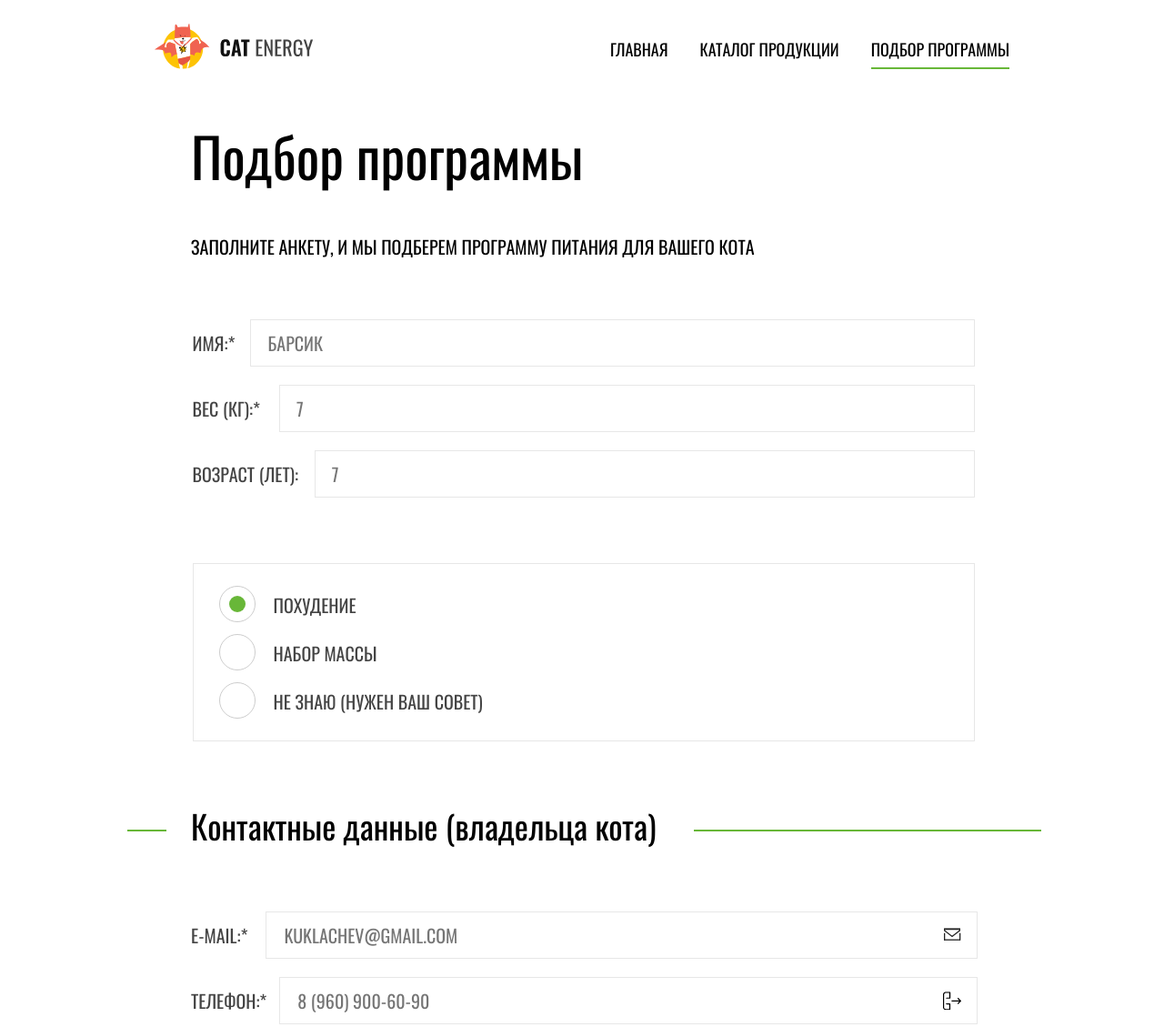
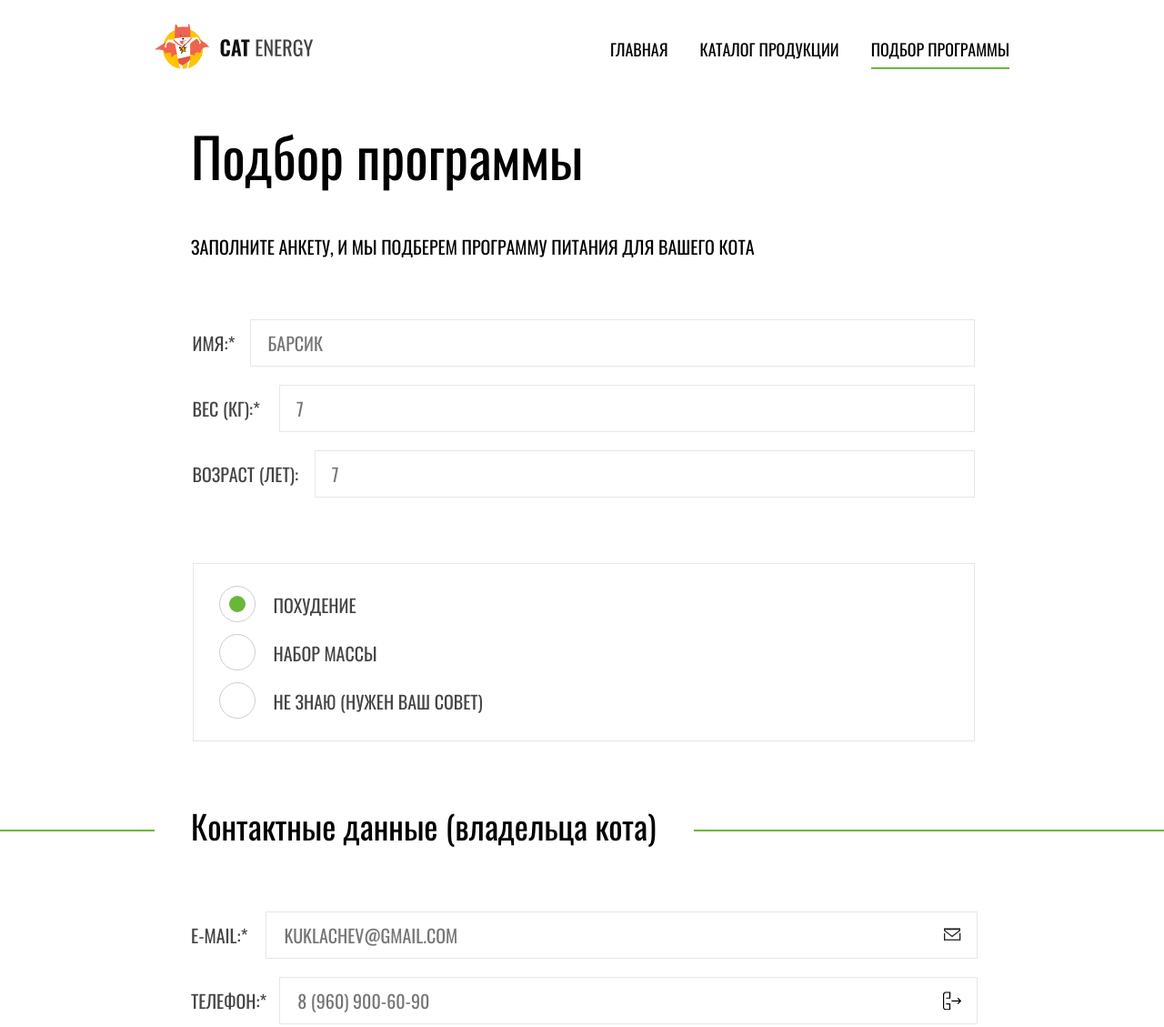
Before and after one commit to LxndrOghma/1548175-cat-energy-21, a website: page source/form.html in a window 1280 px wide. Shown: the top 1129 px of the page at 91% size. Drawn offline with nearby package versions, Linux system fonts and the light colour scheme; files that its build step writes are made by us from their sources.

Commit message:
Внес корректровки в верстку формы

```diff
--- a/source/sass/blocks/order-form.scss
+++ b/source/sass/blocks/order-form.scss
@@ -31,11 +31,10 @@
   &::after {
     position: absolute;
     content: "";
-    width: 100%;
+    width: 3000px;
     height: 2px;
     background-color: $green;
     top: 16px;
-    right: -20px;
     z-index: -1;
   }
 }
@@ -71,21 +70,23 @@
     line-height: 36px;
     max-width: none;
     padding-right: 41px;
+    display: block;
+    padding-left: 40px;
+    margin-left: -40px;
 
     &::before {
       position: absolute;
       content: "";
-      width: 5%;
+      transform: translateX(-100%);
       height: 2px;
       background-color: $green;
       top: 22px;
-      left: -70px;
+      width: 3000px;
       z-index: -1;
     }
 
     &::after {
       top: 22px;
-      right: -70px;
     }
   }
 
@@ -119,17 +120,6 @@
 }
 
 @media (min-width: $desktop-width) {
-  .order-form__legend {
-    &::before {
-      left: -110px;
-      width: 6%;
-    }
-
-    &::after {
-      right: -110px;
-    }
-  }
-
   .order-form__field {
     padding: 0;
   }
--- a/source/sass/blocks/page-main.scss
+++ b/source/sass/blocks/page-main.scss
@@ -1,3 +1,7 @@
+.page-main {
+  overflow-x: hidden;
+}
+
 .page-main__label {
   font-family: $oswald-font;
   font-size: 36px;
```
